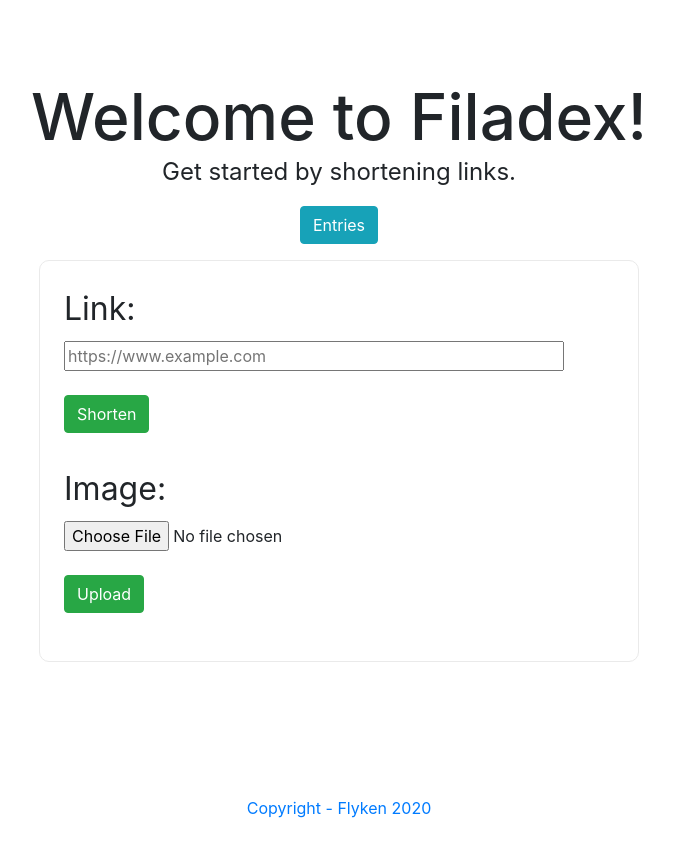
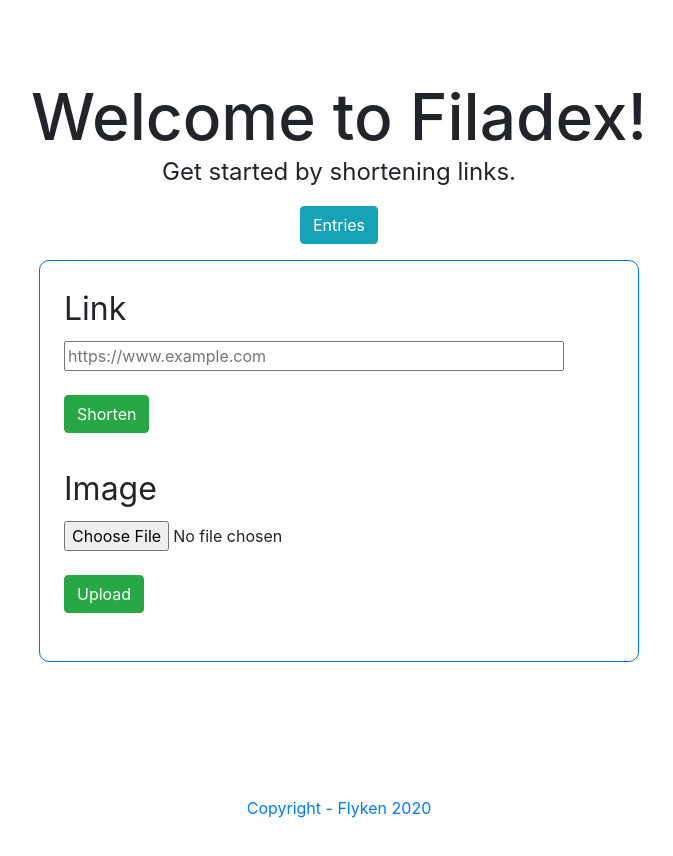
Before and after one commit to Flyken271/Filadex, a Next.js app: page / in a window 1280 px wide. Shown: the whole page, without its empty margins (301-974 px from the left). Built offline with nearby package versions, Linux system fonts and the light colour scheme.

Commit message:
changed how form looks and fixed entries page

```diff
--- a/pages/entries.js
+++ b/pages/entries.js
@@ -19,7 +19,7 @@ const Entries = ({ links, uploads }) => {
                 <tr>
                   <th>#</th>
                   <th>URL</th>
-                  <th>Views</th>
+                  {links ? <th>Destination</th> : <th>Views</th>}
                 </tr>
               </thead>
               <tbody>
@@ -28,7 +28,7 @@ const Entries = ({ links, uploads }) => {
                     <tr>
                       <th scope="row">{index}</th>
                       <td>{"https://flyken.xyz/" + link.uid}</td>
-                      <td>N/A</td>
+                      <td className={styles.destLink}>{link.content}</td>
                     </tr>
                   );
                 })}
--- a/pages/index.js
+++ b/pages/index.js
@@ -104,9 +104,9 @@ export default function Home() {
         <Button color="info" href="/entries">
           Entries
         </Button>
-        <div className={styles.card}>
+        <div className={styles.cardd}>
           <Form>
-            <label>Link:</label>
+            <label>Link</label>
             <br />
             <input
               id="linkInput"
@@ -126,7 +126,7 @@ export default function Home() {
           </Form>
 
           <Form>
-            <label>Image:</label>
+            <label>Image</label>
             <br />
             <input
               id="fileInput"
--- a/styles/Home.module.css
+++ b/styles/Home.module.css
@@ -84,6 +84,13 @@
   width: 500px;
 }
 
+.destLink {
+  text-overflow: ellipsis;
+  overflow: hidden;
+  white-space: nowrap;
+  max-width: 300px;
+}
+
 .card {
   margin: 1rem;
   flex-basis: 45%;
@@ -102,6 +109,19 @@
 .card:active {
   color: #0070f3;
   border-color: #0070f3;
+}
+
+.cardd {
+  color: #0070f3;
+  margin: 1rem;
+  flex-basis: 45%;
+  padding: 1.5rem;
+  text-align: left;
+  color: inherit;
+  text-decoration: none;
+  border: 1px solid #0070f3;
+  border-radius: 10px;
+  width: 600px;
 }
 
 .card h3 {
```
